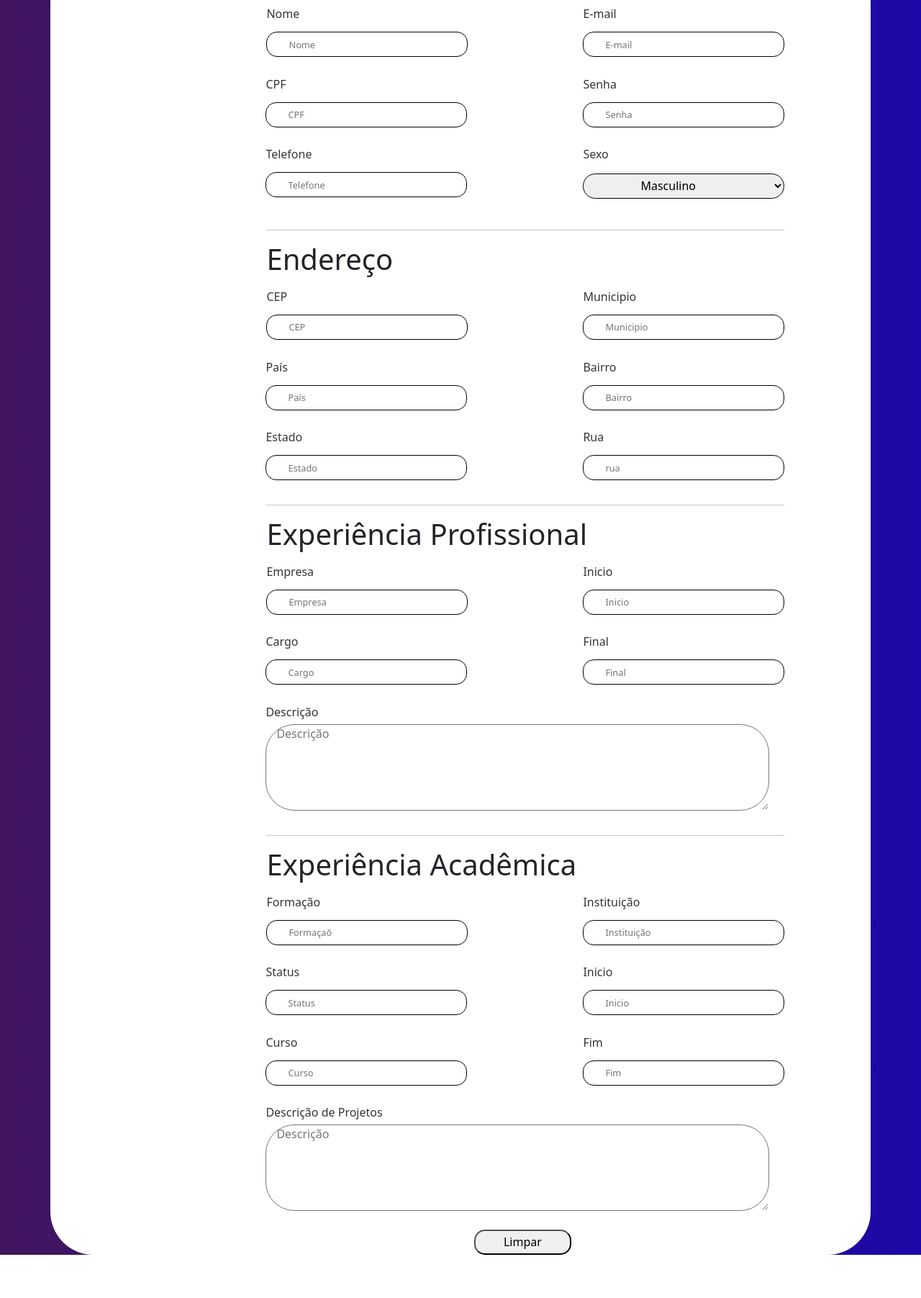
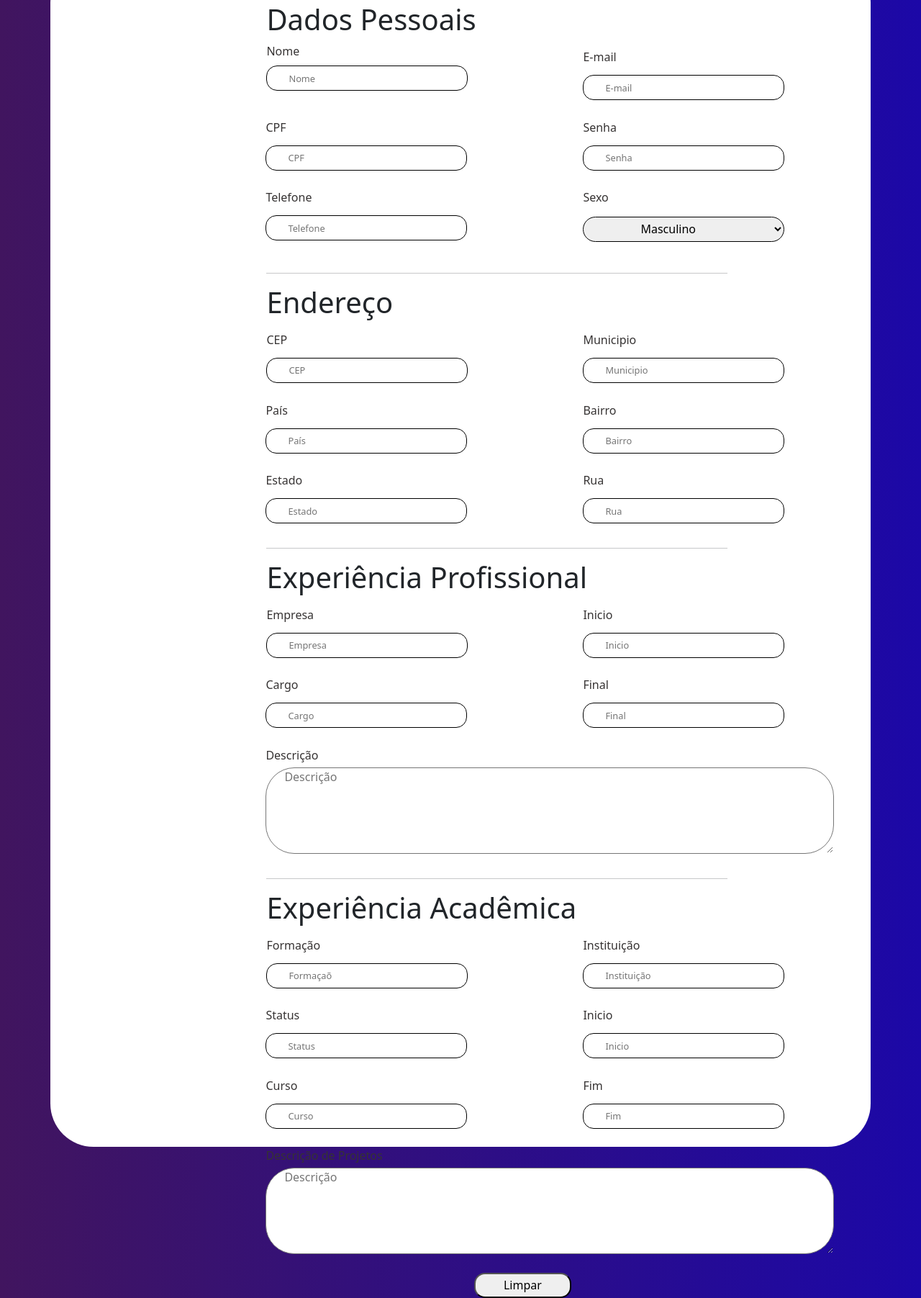
Before and after one commit to LucasCoutinhodSousa/TalectJob--TCC-, a PHP site: page /HTMl/cadastro.html in a window 1280 px wide; the page is wider, and only the part inside the window is pictured. Shown: the part 456-2259 px from the top of that part at 72% size. Before the commit the page ends 2199 px from the top of that part, so only its background shows below. Run offline with PHP 8.4, Linux system fonts and the light colour scheme; some libraries are stand-ins or nearby versions.

Commit message:
cadastro

```diff
--- a/CSS/estilo_cadastro.css
+++ b/CSS/estilo_cadastro.css
@@ -5,7 +5,7 @@
 
 body{
     width: 100%;
-    height: 1950px;
+    height: 1850px;
     font-family: "Trebuchet MS";
     background-image: linear-gradient(to right, #41155F , #1C08A7);
 }
@@ -67,9 +67,10 @@ header{
 }
 
 .conteudo-cadastro{
+    padding-top: 50px;
     display: block;
     width: 89%;
-    height: 1800px;
+    height: 1650px;
     margin: 0 auto 0 auto;
     margin-top: 10px;
     border-radius: 60px;
@@ -83,12 +84,12 @@ article{
 
 .area-cadastro{
     margin: auto;
-    height: 1800px;
+    height: 1650px;
     width: 1320;
 }
 
 .area-cadastro h1{
-    display: flex;
+    display: block;
 }
 
 
@@ -105,7 +106,9 @@ article{
 }
 
 .input-group {
-    width: 450px;
+    width: 790px;
+    display: flex;
+    flex-wrap: wrap;
     justify-content: space-between;
 }
 
@@ -117,6 +120,7 @@ article{
 
 .input-box label{
     margin-right: 50px;
+    display: inline;
 }
 
 .input-box input {
@@ -155,12 +159,13 @@ article{
 }
 
 .textGra textarea{
-    width: 700px;
+    width: 790px;
     height: 120px;
     border-radius: 40px;
-    padding-left: 14px;
+    padding-left: 25px;
 }
 
 hr{
-    border: 15px solid black;
+    width: 89%;
+    margin-left: 65px;
 }
--- a/HTMl/cadastro.html
+++ b/HTMl/cadastro.html
@@ -33,16 +33,16 @@
 
                             <div class="input-box">
                                 <div class="label-n"><label for="data">Nome</label></div>
-                                <input id="data" type="text" name="text" required placeholder="Nome">
+                                <input id="Nome" type="text" name="nome" required placeholder="Nome">
                             </div>
 
                             <div class="input-box">
                                 <label for="seleciona_equi">E-mail</label>
-                                <input type="text" name="" id="" placeholder="E-mail">
+                                <input type="email" name="email" id="" placeholder="E-mail">
                             </div>
                             <div class="input-box">
                                 <label for="seleciona_equi">CPF</label>
-                                <input type="text" name="" id="" placeholder="CPF">
+                                <input type="text" name="cpf" id="" placeholder="CPF">
                             </div>
 
                             <div class="input-box">
@@ -52,14 +52,14 @@
 
                             <div class="input-box">
                                 <label for="hora_fianl">Telefone</label>
-                                <input id="telefone" type="text" name="telefone" required placeholder="Telefone">
+                                <input id="Telefone" type="text" name="telefone" required placeholder="Telefone">
                             </div>
 
                             <div class="input-box">
                                 <label for="sexo">Sexo</label>
-                                <select name="" id="" aria-placeholder="Sexo">
-                                    <option value="">Masculino</option>
-                                    <option value="">Feminino</option>
+                                <select name="sexo" id="" aria-placeholder="Sexo">
+                                    <option value="masculino" name="masculino">Masculino</option>
+                                    <option value="feminino" name="feminino">Feminino</option>
                                 </select>
                             </div>
 
@@ -71,13 +71,13 @@
 
                             <div class="input-box">
                                 <label for="hora_fianl">CEP</label>
-                                <input id="cep" type="text" name="cep" required placeholder="CEP">
+                                <input id="CEP" type="text" name="cep" required placeholder="CEP">
                             </div>
 
 
                             <div class="input-box">
                                 <label for="hora_fianl">Municipio</label>
-                                <input id="=municipio" type="text" name="municipio" required placeholder="Municipio">
+                                <input id="=Municipio" type="text" name="municipio" required placeholder="Municipio">
                             </div>
 
 
@@ -101,7 +101,7 @@
 
                             <div class="input-box">
                                 <label for="hora_fianl">Rua</label>
-                                <input id="rua" type="text" name="rua" required placeholder="rua">
+                                <input id="rua" type="text" name="rua" required placeholder="Rua">
                             </div>
 
                         </div>
--- a/PHP/cadastroCand.php
+++ b/PHP/cadastroCand.php
@@ -2,6 +2,6 @@
 include('conexao.php')
 
 try{
-    if(isset($_GET))
+    if(isset($_GET[]))
 }
 ?>
```
Also changed, not shown: CSS/style.css (deleted, +0 -57 lines).
